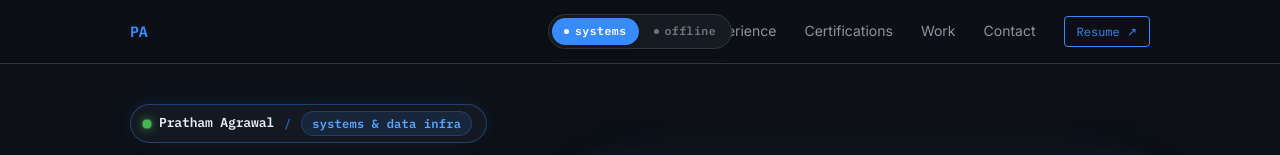
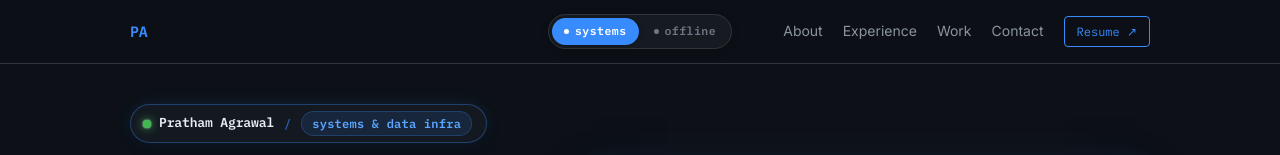
Before and after one commit to prathamagrawal/portfolio-website-v2, a Next.js app in the folder nextjs/: page / in a window 1280 px wide. Shown: the top 155 px of the page. Built offline with nearby package versions, Linux system fonts and the light colour scheme.

Commit message:
fix(nav): eliminate link overlap with centered mode toggle by restoring canonical 4-item nav and tighter spacing

```diff
--- a/nextjs/src/components/Nav.tsx
+++ b/nextjs/src/components/Nav.tsx
@@ -6,11 +6,10 @@ import ModeToggle from "./ModeToggle";
 import { usePortfolioMode } from "@/context/ModeContext";
 
 const TECH_LINKS = [
-  { name: "About",          href: "#about" },
-  { name: "Experience",     href: "#jobs" },
-  { name: "Certifications", href: "#certifications" },
-  { name: "Work",           href: "#projects" },
-  { name: "Contact",        href: "#contact" },
+  { name: "About",      href: "#about" },
+  { name: "Experience", href: "#jobs" },
+  { name: "Work",       href: "#projects" },
+  { name: "Contact",    href: "#contact" },
 ];
 
 const PERSONAL_LINKS = [
@@ -97,7 +96,7 @@ export default function Nav() {
           </div>
 
           {/* Desktop links */}
-          <div className="hidden md:flex" style={{ alignItems: "center", gap: "1.75rem" }}>
+          <div className="hidden md:flex" style={{ alignItems: "center", gap: "1.25rem" }}>
             {navLinks.map((l) => (
               <Link
                 key={l.name}
```
